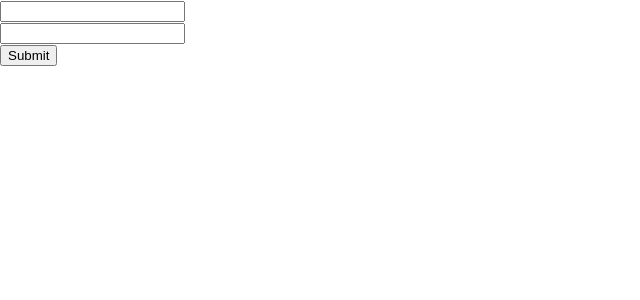
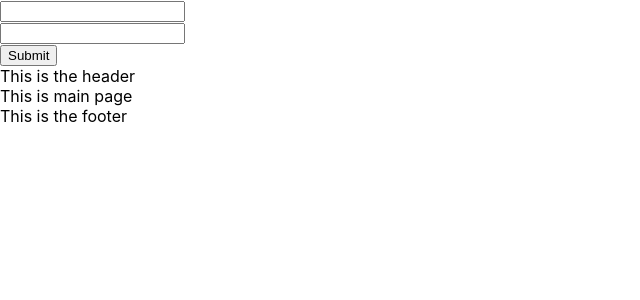
Before and after one commit to dusanpo/interview-reports, a React (Create React App) app: page / in a window 1280 px wide. Shown: the top 300 px of the page, without its empty margins (0-640 px from the left). Built offline with nearby package versions, Linux system fonts and the light colour scheme.

Commit message:
dummy page

```diff
--- a/src/App.js
+++ b/src/App.js
@@ -1,13 +1,17 @@
 import React ,{Fragment} from 'react';
 
+
 import './App.css';
+
 import LoginPage from './components/LoginPage';
+import LandingPage from './components/LandingPage';
 
 function App() {
   return (
    <Fragment>
       <LoginPage />
-      </Fragment>
+      <LandingPage/>
+    </Fragment>
 
   );
 }
--- /dev/null
+++ b/src/components/LandingPage.jsx
@@ -0,0 +1,16 @@
+import React from 'react'
+import Header from './partials/Header'
+import Main from './Main'
+import Footer from './partials/Footer'
+
+const LandingPage = () => {
+    return (
+        <div>
+            <Header/>
+            <Main/>
+            <Footer/>
+        </div>
+    )
+}
+
+export default LandingPage
--- /dev/null
+++ b/src/components/Main.jsx
@@ -0,0 +1,11 @@
+import React from 'react'
+
+const Main = () => {
+    return (
+        <div>
+            This is main page
+        </div>
+    )
+}
+
+export default Main
--- /dev/null
+++ b/src/components/partials/Footer.jsx
@@ -0,0 +1,11 @@
+import React from 'react'
+
+const Footer = () => {
+    return (
+        <div>
+            This is the footer
+        </div>
+    )
+}
+
+export default Footer
--- /dev/null
+++ b/src/components/partials/Header.jsx
@@ -0,0 +1,11 @@
+import React from 'react'
+
+const Header = () => {
+    return (
+        <div>
+            This is the header
+        </div>
+    )
+}
+
+export default Header
```
